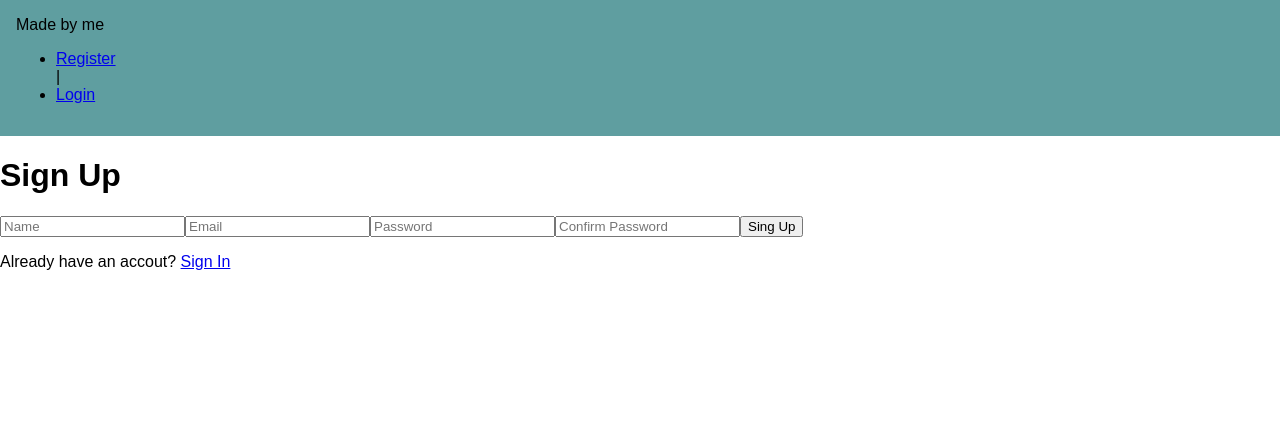
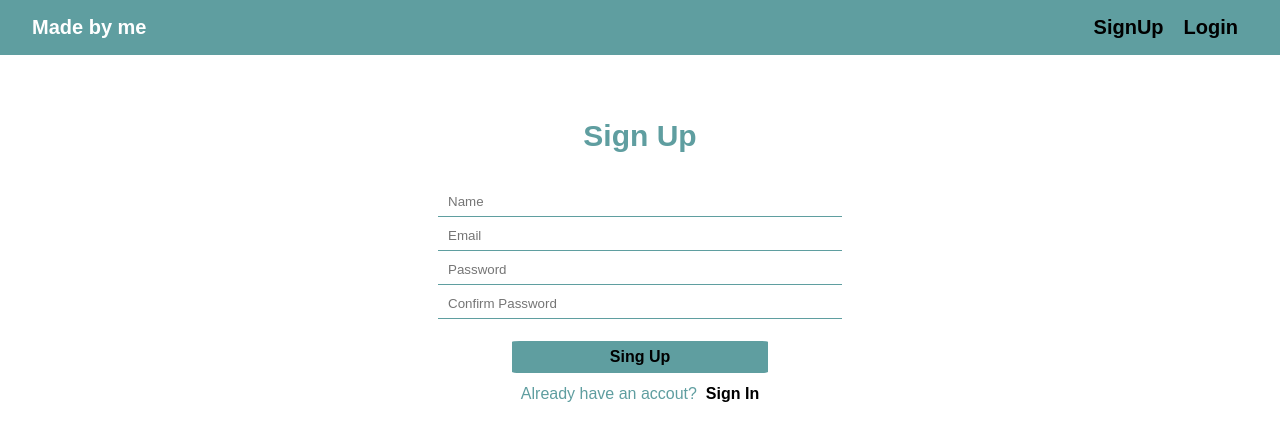
Before and after one commit to stepanchaparyan/MERN-favorites, a React (Create React App) app in the folder client/: page /register in a window 1280 px wide. Shown: the top 440 px of the page. Built offline with nearby package versions, Linux system fonts and the light colour scheme.

Commit message:
Added styled components for Auth pages

```diff
--- a/client/package.json
+++ b/client/package.json
@@ -7,7 +7,8 @@
     "react": "^16.13.0",
     "react-dom": "^16.13.0",
     "react-router-dom": "^5.1.2",
-    "react-scripts": "0.9.5"
+    "react-scripts": "0.9.5",
+    "styled-components": "^5.0.1"
   },
   "devDependencies": {},
   "scripts": {
--- a/client/src/components/layouts/Navbar.css
+++ /dev/null
@@ -1,4 +0,0 @@
-.navbar {
-  background-color: cadetblue;
-  padding: 16px;
-}
--- a/client/src/components/layouts/Navbar.js
+++ b/client/src/components/layouts/Navbar.js
@@ -1,10 +1,9 @@
-import React, { Fragment, useContext } from 'react';
-import PropTypes from 'prop-types';
+import React, { useContext } from 'react';
 import { Link } from 'react-router-dom';
 import AuthContext from '../../context/authContext/authContext';
-import './Navbar.css';
+import { Container, Logo, AuthLinks, GuestLinks, UserName, Logout } from './NavbarStyled';
 
-const Navbar = ({ title }) => {
+const Navbar = () => {
   const { user, logout, isAuthencated, clearErrors } = useContext(AuthContext);
 
   const onLogout = () => {
@@ -12,44 +11,25 @@ const Navbar = ({ title }) => {
     clearErrors();
   };
   const authLinks = (
-    <Fragment>
-      <li>Hello, {user && user.name}</li>
-      <span className='sm-hide'>|</span>
-      <li>
-        <a href='#!' onClick={onLogout}>
-          <span className='sm-hide'>Logout</span>{' '}
-          <i className='fas fa-sign-out-alt'></i>
-        </a>
-      </li>
-    </Fragment>
+    <AuthLinks>
+      <UserName>{user && user.name}</UserName>
+      <Logout onClick={onLogout}>Logout</Logout>
+    </AuthLinks>
   );
 
   const guestLinks = (
-    <Fragment>
-      <li>
-        <Link to='/register'>Register</Link>
-      </li>
-      <span className='sm-hide'>|</span>
-      <li>
-        <Link to='/login'>Login</Link>
-      </li>
-    </Fragment>
+    <GuestLinks>
+      <Link to='/register'>SignUp</Link>
+      <Link to='/login'>Login</Link>
+    </GuestLinks>
   );
 
   return (
-    <div className='navbar'>
-      <div>Made by me</div>
-      <ul>{isAuthencated ? authLinks : guestLinks}</ul>
-    </div>
+    <Container>
+      <Logo>Made by me</Logo>
+      {isAuthencated ? authLinks : guestLinks}
+    </Container>
   );
 };
 
-Navbar.propTypes = {
-  title: PropTypes.string.isRequired
-};
-
-Navbar.defaultProps = {
-  title: 'Party RSVP'
-};
-
 export default Navbar;
--- /dev/null
+++ b/client/src/components/layouts/NavbarStyled.js
@@ -0,0 +1,47 @@
+import styled from 'styled-components';
+
+export const Container = styled.div`
+  display: flex;
+  justify-content: space-between;
+  background-color: cadetblue;
+  padding: 16px 32px;
+  font-weight: 600;
+  font-size: 20px;
+`;
+
+export const Logo = styled.div`
+  color: white;
+`;
+
+export const AuthLinks = styled.div`
+  display: flex;
+  & > div {
+    padding: 0 10px;
+  }
+  & > div:hover {
+    color: black;
+  }
+`;
+
+export const GuestLinks = styled.div`
+  display: flex;
+  & > a {
+    color: black;
+    text-decoration: none;
+    font-weight: 600;
+    font-size: 20px;
+    padding: 0 10px;
+  }
+  & > a:hover {
+    color: white;
+  }
+`;
+
+export const UserName = styled.div`
+  font-weight: 200;
+`;
+
+export const Logout = styled.div`
+  color: white;
+  cursor: pointer;
+`;
--- a/client/src/components/pages/Home.js
+++ b/client/src/components/pages/Home.js
@@ -1,17 +1,14 @@
-import React, { useContext, useEffect } from 'react'
-import AuthContext from '../../context/authContext/authContext'
+import React, { useContext, useEffect } from 'react';
+import AuthContext from '../../context/authContext/authContext';
+import { Container } from './HomeStyled';
 
 const Home = () => {
-  const { loadUser } = useContext(AuthContext)
+  const { loadUser } = useContext(AuthContext);
 
   useEffect(() => {
-    loadUser()
-  }, [])
+    loadUser();
+  }, []);
 
-  return (
-    <div>
-      Home page
-    </div>
-  )
-}
-export default Home
+  return <Container>You are logged in to Home page</Container>;
+};
+export default Home;
--- /dev/null
+++ b/client/src/components/pages/HomeStyled.js
@@ -0,0 +1,10 @@
+import styled from 'styled-components';
+
+export const Container = styled.div`
+  display: flex;
+  justify-content: center;
+  color: cadetblue;
+  padding: 32px;
+  font-weight: 600;
+  font-size: 24px;
+`;
--- a/client/src/components/pages/Login.js
+++ b/client/src/components/pages/Login.js
@@ -1,6 +1,15 @@
 import React, { useState, useContext, useEffect } from 'react';
 import { Link } from 'react-router-dom';
 import AuthContext from '../../context/authContext/authContext';
+import {
+  Container,
+  Title,
+  Form,
+  Input,
+  Errors,
+  QuestionText,
+  ErrorButton
+} from './LoginStyled';
 
 const Login = props => {
   const { login, isAuthencated, error, clearErrors } = useContext(AuthContext);
@@ -12,6 +21,7 @@ const Login = props => {
       clearErrors();
     }
   }, [isAuthencated, props.history]);
+
   const [user, setUser] = useState({
     email: '',
     password: ''
@@ -35,18 +45,20 @@ const Login = props => {
     });
     clearErrors();
   };
+
   return (
-    <div className='login'>
-      <h1>Login</h1>
-      <form onSubmit={onsubmit}>
-        <input
+    <Container>
+      <Title>Login</Title>
+      <Form onSubmit={onsubmit}>
+        <Input
           type='email'
           name='email'
           placeholder='Email'
           value={email}
           onChange={onchange}
+          required
         />
-        <input
+        <Input
           type='password'
           name='password'
           placeholder='Password'
@@ -54,19 +66,31 @@ const Login = props => {
           onChange={onchange}
           required
         />
-        <input type='submit' value='Login' className='btn' />
-      </form>
-      <div className='question'>
-        {error !== null && (
-          <button className='danger' type='button'>
-            {error} <span onClick={() => clearErrors()}>X</span>
-          </button>
-        )}
-        <p>
-          Dont' have an accout? <Link to='/register'>Sign Up</Link>
-        </p>
-      </div>
-    </div>
+        <Input type='submit' value='Login' />
+      </Form>
+      {error !== null && (
+        <Errors>
+          {!Array.isArray(error) ? (
+            <ErrorButton type='button' onClick={() => clearErrors()}>
+              {error}
+            </ErrorButton>
+          ) : (
+            error.map(err => (
+              <ErrorButton
+                key={err.msg}
+                type='button'
+                onClick={() => clearErrors()}
+              >
+                {err.msg}
+              </ErrorButton>
+            ))
+          )}
+        </Errors>
+      )}
+      <QuestionText>
+        Dont' have an accout? &nbsp;<Link to='/register'>Sign Up</Link>
+      </QuestionText>
+    </Container>
   );
 };
 export default Login;
--- /dev/null
+++ b/client/src/components/pages/LoginStyled.js
@@ -0,0 +1,68 @@
+import styled from 'styled-components';
+
+export const Container = styled.div`
+  display: flex;
+  justify-content: center;
+  flex-direction: column;
+  color: cadetblue;
+`;
+
+export const Title = styled.div`
+  display: flex;
+  justify-content: center;
+  padding: 64px 32px 32px;
+  font-weight: 600;
+  font-size: 30px;
+`;
+
+export const Form = styled.form`
+  display: flex;
+  flex-direction: column;
+  align-items: center;
+`;
+
+export const Input = styled.input`
+  border: 0px;
+  border-bottom: 1px solid cadetblue;
+  width: 30%;
+  padding: 7px 10px;
+  margin: 2px;
+  outline: none;
+
+  &[type="submit"] {
+    width: 20%;
+    border: 0;
+    background-color: cadetblue;
+    font-weight: 600;
+    font-size: 16px;
+    margin-top: 20px;
+    border-radius: 3%;
+    cursor: pointer;
+  }
+`;
+
+export const Errors = styled.div`
+  display: flex;
+  flex-direction: column;
+  align-items: center;
+  margin: 10px;
+`;
+
+export const QuestionText = styled.div`
+  display: flex;
+  align-self: center;
+  margin: 10px;
+  & > a {
+    text-decoration: none;
+    color: black;
+    font-weight: 600;
+  }
+`;
+
+export const ErrorButton = styled.button`
+  color: red;
+  background-color: transparent;
+  border: none;
+  outline: none;
+  cursor: pointer;
+`;
--- a/client/src/components/pages/Register.js
+++ b/client/src/components/pages/Register.js
@@ -1,6 +1,15 @@
 import React, { useContext, useState, useEffect } from 'react';
 import { Link } from 'react-router-dom';
 import AuthContext from '../../context/authContext/authContext';
+import {
+  Container,
+  Title,
+  Form,
+  Input,
+  Errors,
+  QuestionText,
+  ErrorButton
+} from './RegisterStyled';
 
 const Register = props => {
   const { register, isAuthencated, error, clearErrors, setError } = useContext(
@@ -28,7 +37,6 @@ const Register = props => {
   const onsubmit = e => {
     e.preventDefault();
     if (password !== password2) {
-      console.log('passsss');
       setError('Password does not match');
     } else {
       register({
@@ -39,31 +47,34 @@ const Register = props => {
     }
   };
   return (
-    <div className='register'>
-      <h1>Sign Up</h1>
-      <form onSubmit={onsubmit}>
-        <input
+    <Container>
+      <Title>Sign Up</Title>
+      <Form onSubmit={onsubmit}>
+        <Input
           type='text'
           name='name'
           placeholder='Name'
           value={name}
           onChange={onchange}
+          required
         />
-        <input
+        <Input
           type='email'
           name='email'
           placeholder='Email'
           value={email}
           onChange={onchange}
+          required
         />
-        <input
+        <Input
           type='password'
           name='password'
           placeholder='Password'
           value={password}
           onChange={onchange}
+          required
         />
-        <input
+        <Input
           type='password'
           name='password2'
           placeholder='Confirm Password'
@@ -71,20 +82,31 @@ const Register = props => {
           onChange={onchange}
           required
         />
-        <input type='submit' value='Sing Up' className='btn' />
-      </form>
-      <div className='question'>
-        {error !== null && error !== undefined &&
-          error.map((err, i) => (
-            <button key={i} className='danger' type='button'>
-              {err.msg} <span onClick={() => clearErrors()}>X</span>
-            </button>
-          ))}
-        <p>
-          Already have an accout? <Link to='/login'>Sign In </Link>
-        </p>
-      </div>
-    </div>
+        <Input type='submit' value='Sing Up' />
+      </Form>
+      {error !== null && (
+        <Errors>
+          {!Array.isArray(error) ? (
+            <ErrorButton type='button' onClick={() => clearErrors()}>
+              {error}
+            </ErrorButton>
+          ) : (
+            error.map(err => (
+              <ErrorButton
+                key={err.msg}
+                type='button'
+                onClick={() => clearErrors()}
+              >
+                {err.msg}
+              </ErrorButton>
+            ))
+          )}
+        </Errors>
+      )}
+      <QuestionText>
+        Already have an accout? &nbsp;<Link to='/login'>Sign In</Link>
+      </QuestionText>
+    </Container>
   );
 };
 
--- /dev/null
+++ b/client/src/components/pages/RegisterStyled.js
@@ -0,0 +1,68 @@
+import styled from 'styled-components';
+
+export const Container = styled.div`
+  display: flex;
+  justify-content: center;
+  flex-direction: column;
+  color: cadetblue;
+`;
+
+export const Title = styled.div`
+  display: flex;
+  justify-content: center;
+  padding: 64px 32px 32px;
+  font-weight: 600;
+  font-size: 30px;
+`;
+
+export const Form = styled.form`
+  display: flex;
+  flex-direction: column;
+  align-items: center;
+`;
+
+export const Input = styled.input`
+  border: 0px;
+  border-bottom: 1px solid cadetblue;
+  width: 30%;
+  padding: 7px 10px;
+  margin: 2px;
+  outline: none;
+
+  &[type="submit"] {
+    width: 20%;
+    border: 0;
+    background-color: cadetblue;
+    font-weight: 600;
+    font-size: 16px;
+    margin-top: 20px;
+    border-radius: 3%;
+    cursor: pointer;
+  }
+`;
+
+export const Errors = styled.div`
+  display: flex;
+  flex-direction: column;
+  align-items: center;
+  margin: 10px;
+`;
+
+export const QuestionText = styled.div`
+  display: flex;
+  align-self: center;
+  margin: 10px;
+  & > a {
+    text-decoration: none;
+    color: black;
+    font-weight: 600;
+  }
+`;
+
+export const ErrorButton = styled.button`
+  color: red;
+  background-color: transparent;
+  border: none;
+  outline: none;
+  cursor: pointer;
+`;
```
Also changed, not shown: 1 other file (tests, documents, lock files or other folders).
